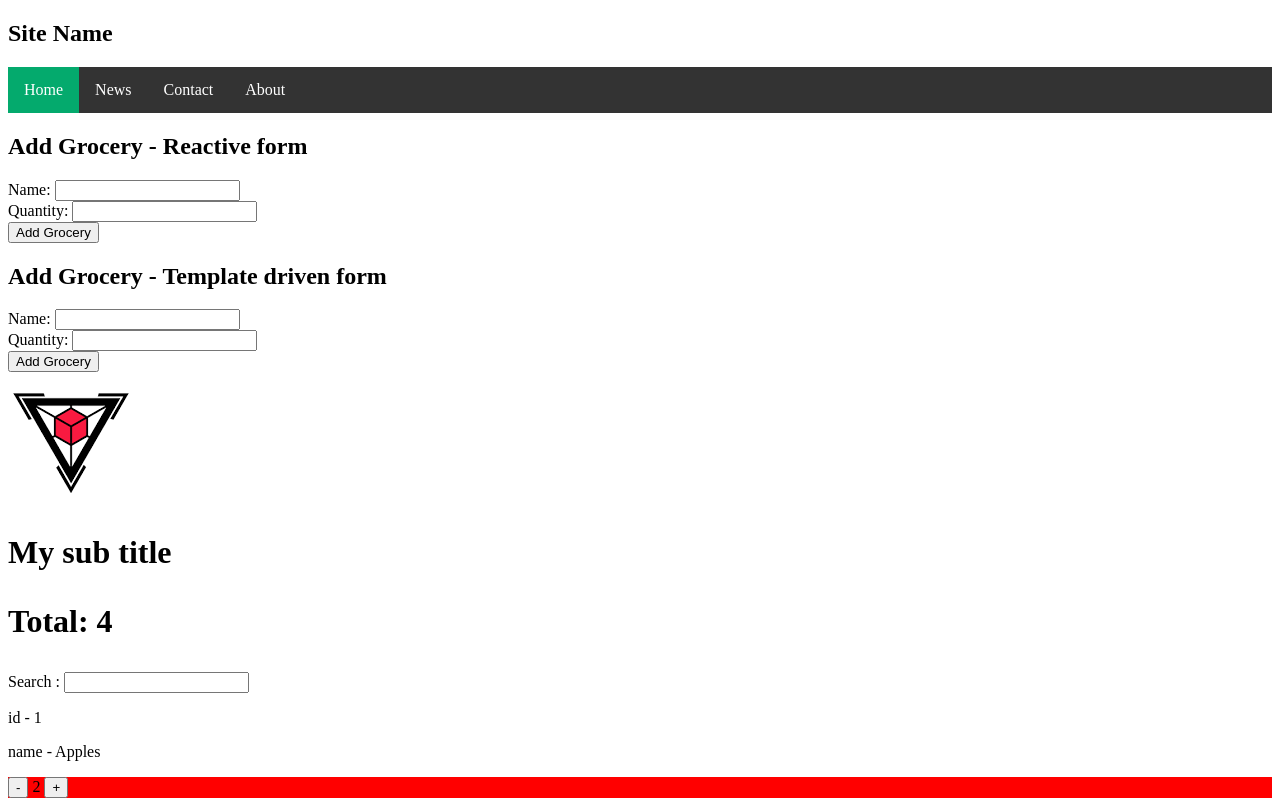
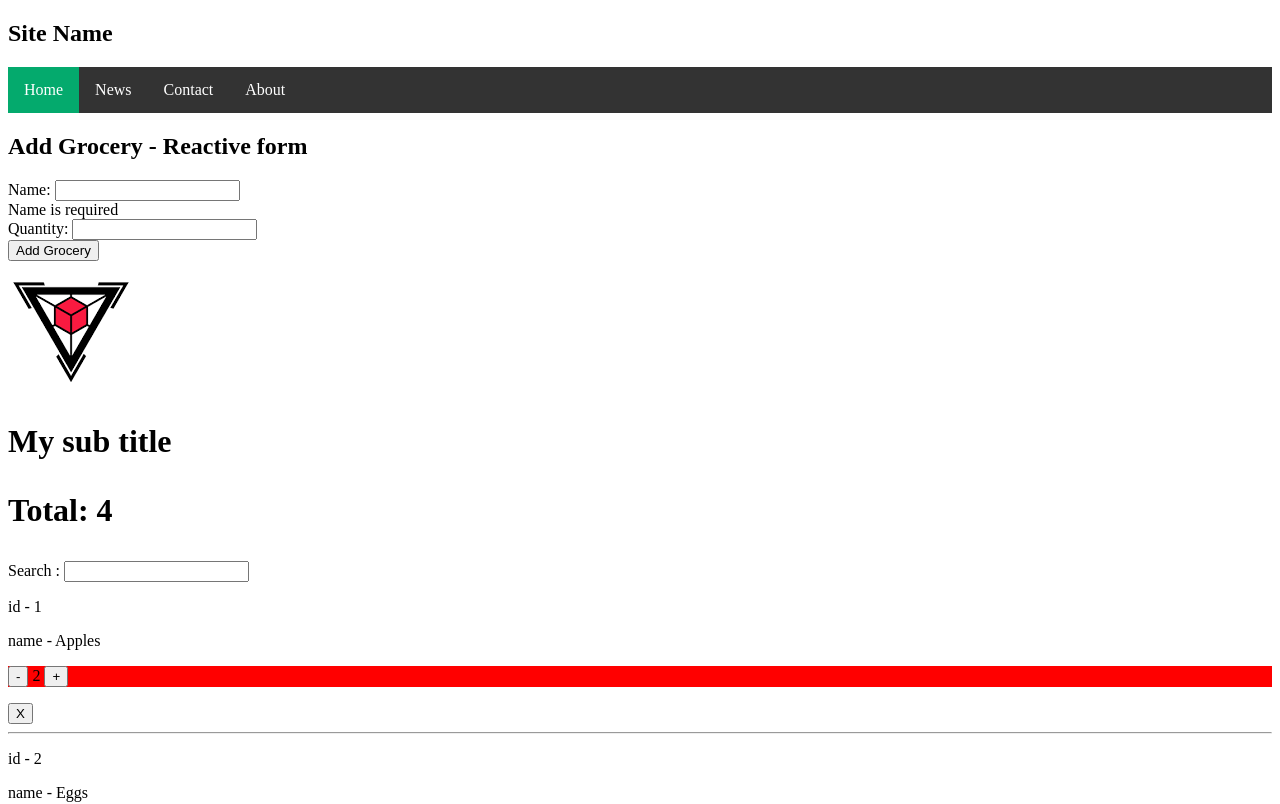
Before and after one commit to Kalafathakan/AngularLab, an Angular app: page / in a window 1280 px wide. Shown: the top 804 px of the page. Built offline with nearby package versions, Linux system fonts and the light colour scheme.

Commit message:
reactive form

```diff
--- a/src/app/app.module.ts
+++ b/src/app/app.module.ts
@@ -1,6 +1,6 @@
 import { NgModule } from '@angular/core';
 import { BrowserModule } from '@angular/platform-browser';
-import { FormsModule } from '@angular/forms';
+import { FormsModule, ReactiveFormsModule } from '@angular/forms';
 import { AppRoutingModule } from './app-routing.module';
 import { AppComponent } from './app.component';
 import { HeaderComponent } from './components/header/header.component';
@@ -16,7 +16,7 @@ import { GroceryComponent } from './components/grocery/grocery.component';
     NavComponent,
     GroceryComponent,
   ],
-  imports: [BrowserModule, AppRoutingModule, FormsModule],
+  imports: [BrowserModule, AppRoutingModule, FormsModule, ReactiveFormsModule],
   providers: [],
   bootstrap: [AppComponent],
 })
--- a/src/app/components/grocery/grocery.component.html
+++ b/src/app/components/grocery/grocery.component.html
@@ -1,4 +1,14 @@
 <h2>Add Grocery - Reactive form</h2>
+
+<form [formGroup]="groceryForm" (ngSubmit)="onSubmit2()">
+  Name: <input type="text" formControlName="name" />
+  <br />
+  <div *ngIf="groceryForm.get('name')?.invalid">Name is required</div>
+  Quantity: <input type="text" formControlName="quantity" />
+  <br />
+  <input type="submit" value="Add Grocery" />
+</form>
+<!-- <h2>Add Grocery - Template driven form</h2>
 
 <form (ngSubmit)="onSubmit(myForm)" #myForm="ngForm">
   Name: <input type="text" name="name" ngModel #name="ngModel" required />
@@ -7,17 +17,7 @@
   Quantity: <input type="text" name="quantity" ngModel #quantity="ngModel" />
   <br />
   <input type="submit" value="Add Grocery" />
-</form>
-<h2>Add Grocery - Template driven form</h2>
-
-<form (ngSubmit)="onSubmit(myForm)" #myForm="ngForm">
-  Name: <input type="text" name="name" ngModel #name="ngModel" required />
-  <br />
-  <div *ngIf="name.invalid && name.touched">Name is required</div>
-  Quantity: <input type="text" name="quantity" ngModel #quantity="ngModel" />
-  <br />
-  <input type="submit" value="Add Grocery" />
-</form>
+</form> -->
 <app-header [total]="getTotal()"></app-header>
 
 <!-- <div>Search : <input type="text" (change)="searchGrocery($event)" /></div> -->
--- a/src/app/components/grocery/grocery.component.ts
+++ b/src/app/components/grocery/grocery.component.ts
@@ -1,5 +1,11 @@
 import { Component, OnInit } from '@angular/core';
-import { NgForm } from '@angular/forms';
+import {
+  NgForm,
+  FormGroup,
+  FormControl,
+  Validator,
+  Validators,
+} from '@angular/forms';
 import { from } from 'rxjs';
 
 @Component({
@@ -32,6 +38,14 @@ export class GroceryComponent implements OnInit {
     },
   ];
   constructor() {}
+
+  groceryForm = new FormGroup({
+    name: new FormControl<string | null>('', [
+      Validators.required,
+      Validators.minLength(3),
+    ]),
+    quantity: new FormControl<number | null>(null, Validators.required),
+  });
 
   ngOnInit(): void {}
   deleteGrocery(id: number) {
@@ -76,4 +90,12 @@ export class GroceryComponent implements OnInit {
     });
     form.reset();
   }
+  onSubmit2() {
+    console.log(this.groceryForm);
+    this.grocery.push({
+      id: 45,
+      name: this.groceryForm.value.name!,
+      quantity: this.groceryForm.value.quantity!,
+    });
+  }
 }
```
